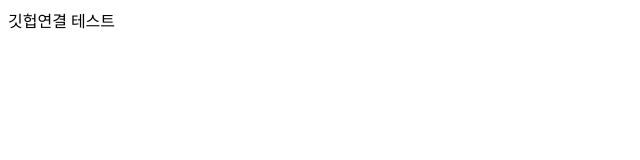
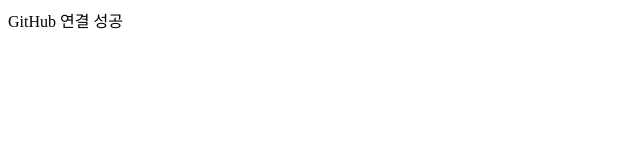
Before and after one commit to lifeprof1987/Github-test2, a plain HTML site: page index.html in a window 1280 px wide. Shown: the full height of the page, 0-640 px from the left. Drawn offline with Linux system fonts and the light colour scheme.

Commit message:
GitHub 연결 성공

```diff
--- a/index.html
+++ b/index.html
@@ -6,6 +6,6 @@
     <title>Document</title>
 </head>
 <body>
-    깃헙연결 테스트
+    GitHub 연결 성공
 </body>
 </html>
```
